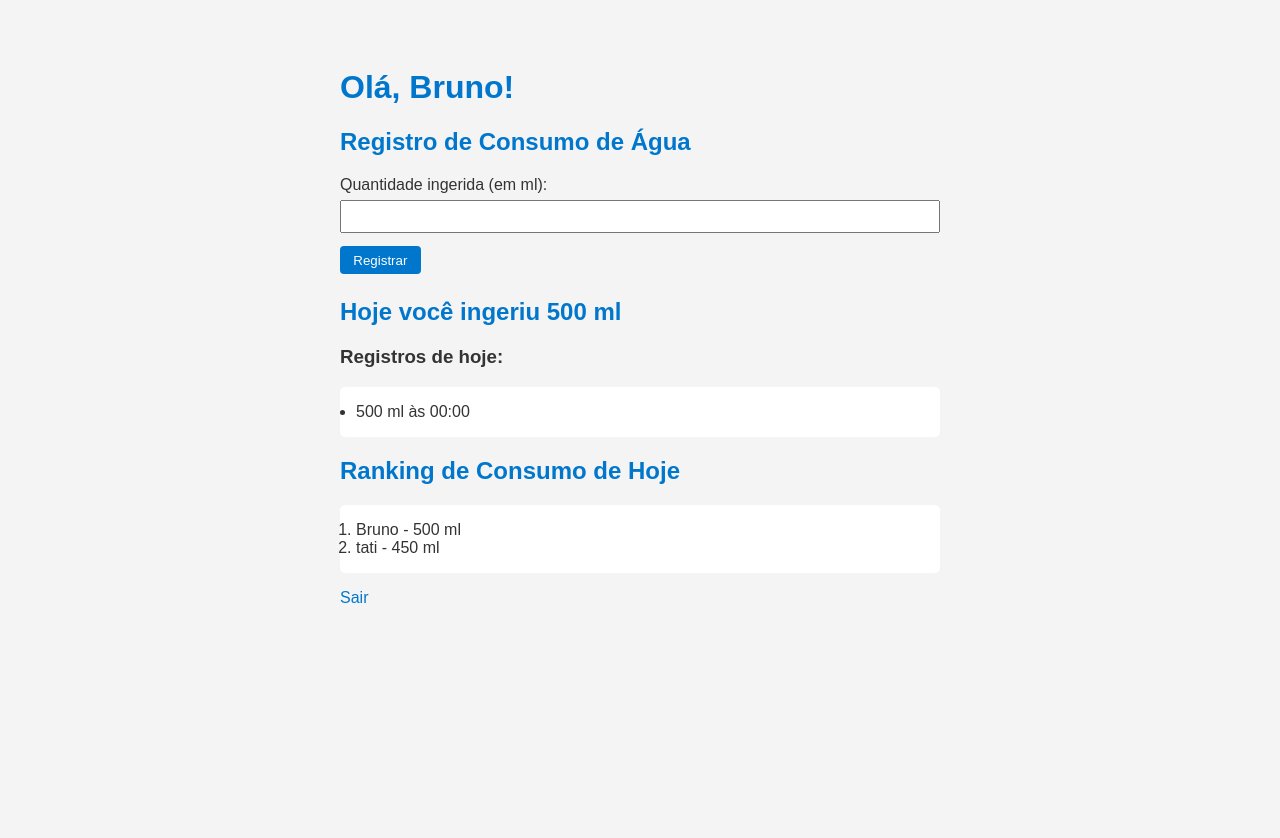
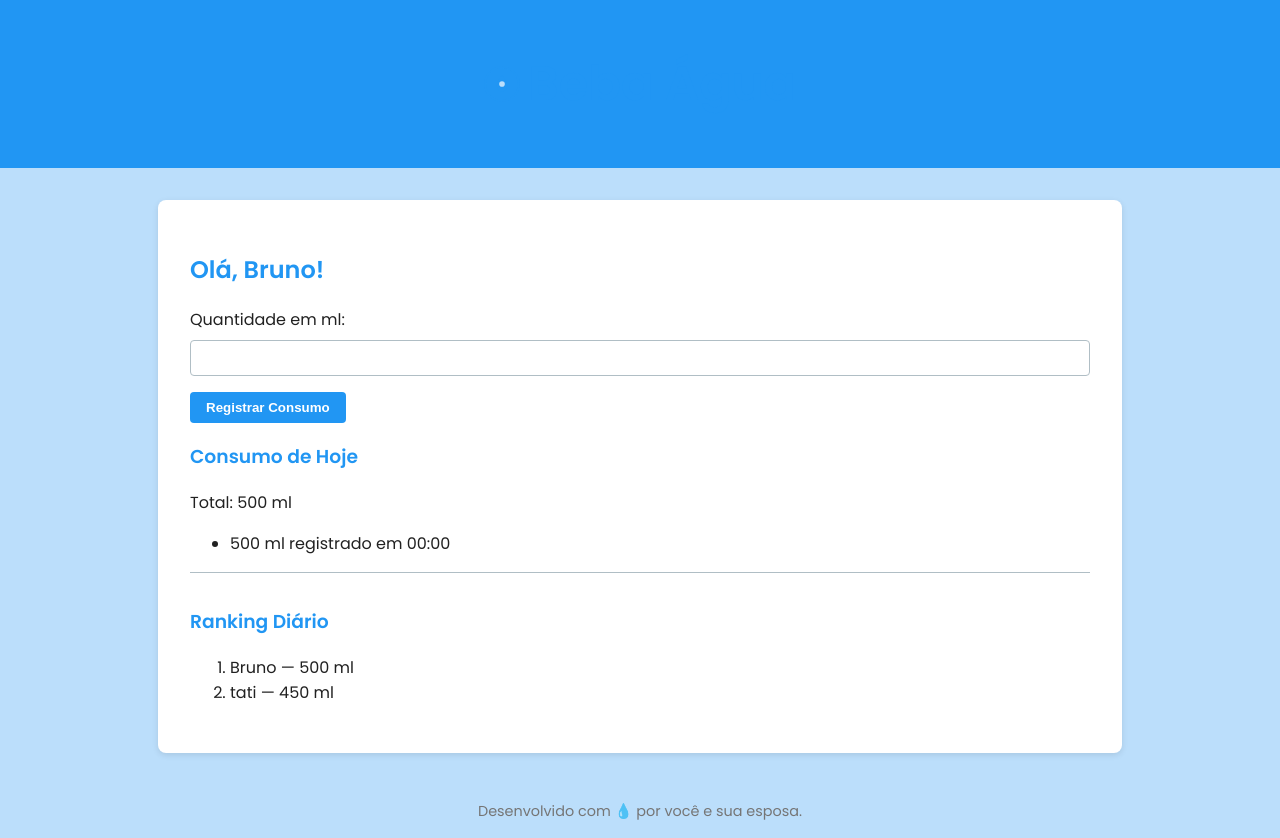
Before and after one commit to bhmgds/beba-agua, a FastAPI app: page / in a window 1280 px wide. Before the commit the page ends 603 px from the top, so only its background shows below. Run offline with FastAPI, Linux system fonts and the light colour scheme; a user stored in the database is signed in.

Commit message:
Implementação de identidade visual

```diff
--- a/static/style.css
+++ b/static/style.css
@@ -1,54 +1,90 @@
+/* style.css - Identidade visual Beba Agua */
+
+/* Importa fonte Poppins do Google Fonts */
+@import url('https://fonts.googleapis.com/css2?family=Poppins:wght@400;600&display=swap');
+
 body {
-    font-family: Arial, sans-serif;
-    max-width: 600px;
-    margin: 2em auto;
-    padding: 1em;
-    background: #f4f4f4;
-    color: #333;
+    font-family: 'Poppins', Arial, sans-serif;
+    background-color: #BBDEFB; /* azul claro */
+    color: #212121; /* quase preto */
+    margin: 0;
+    padding: 0;
 }
 
-h1, h2 {
-    color: #0077cc;
+header {
+    background-color: #2196F3; /* azul água */
+    color: #FFFFFF;
+    padding: 1rem 2rem;
+    text-align: center;
+    font-weight: 600;
+    font-size: 1.5rem;
 }
 
-form {
-    margin-bottom: 1.5em;
-}
-
-input[type="number"],
-input[type="text"],
-input[type="email"],
-input[type="password"] {
-    width: 100%;
-    padding: 0.5em;
-    margin: 0.5em 0 1em;
-    box-sizing: border-box;
+h1, h2, h3 {
+    color: #2196F3; /* azul água */
 }
 
 button {
-    padding: 0.5em 1em;
-    background-color: #0077cc;
+    background-color: #2196F3; /* azul água */
     color: white;
     border: none;
+    padding: 0.5rem 1rem;
     border-radius: 4px;
     cursor: pointer;
+    font-weight: 600;
+    transition: background-color 0.3s ease;
 }
 
 button:hover {
-    background-color: #005fa3;
+    background-color: #1976D2; /* azul mais escuro */
 }
 
-ul, ol {
-    background: white;
-    padding: 1em;
-    border-radius: 5px;
+input, select {
+    padding: 0.5rem;
+    border: 1px solid #B0BEC5; /* cinza claro */
+    border-radius: 4px;
+    font-size: 1rem;
+    width: 100%;
+    box-sizing: border-box;
+    margin-top: 0.5rem;
+    margin-bottom: 1rem;
 }
 
-a {
-    color: #0077cc;
-    text-decoration: none;
+.container {
+    max-width: 900px;
+    margin: 2rem auto;
+    padding: 2rem;
+    background: white;
+    border-radius: 8px;
+    box-shadow: 0 2px 6px rgb(0 0 0 / 0.1);
 }
 
-a:hover {
-    text-decoration: underline;
+.ranking {
+    margin-top: 1rem;
+    border-top: 1px solid #B0BEC5;
+    padding-top: 1rem;
 }
+
+.ranking-item {
+    display: flex;
+    justify-content: space-between;
+    padding: 0.25rem 0;
+    font-weight: 600;
+    color: #1976D2;
+}
+
+footer {
+    text-align: center;
+    padding: 1rem;
+    font-size: 0.9rem;
+    color: #757575; /* cinza médio */
+    margin-top: 2rem;
+}
+
+/* Responsividade básica */
+@media (max-width: 600px) {
+    .container {
+        margin: 1rem;
+        padding: 1rem;
+    }
+}
--- a/templates/index.html
+++ b/templates/index.html
@@ -1,46 +1,60 @@
 <!DOCTYPE html>
-<html lang="pt-br">
+<html lang="pt-BR">
 <head>
-    <meta charset="UTF-8">
-    <title>Consumo de Água</title>
-    <link rel="stylesheet" href="/static/style.css">
+  <meta charset="UTF-8" />
+  <meta name="viewport" content="width=device-width, initial-scale=1" />
+  <title>Beba Água - Controle Diário</title>
+  <link rel="stylesheet" href="/static/style.css" />
 </head>
 <body>
-    <h1>Olá, {{ usuario.nome }}!</h1>
+  <header>
+    <!-- Logo SVG inline -->
+    <div style="display:flex; align-items:center; justify-content:center; gap:0.5rem;">
+      <svg xmlns="http://www.w3.org/2000/svg" width="36" height="36" viewBox="0 0 64 64" fill="none">
+        <circle cx="32" cy="32" r="30" stroke="#2196F3" stroke-width="4"/>
+        <path fill="#2196F3" d="M32 16c-5 8-9 12-9 20 0 5 4 9 9 9s9-4 9-9c0-8-4-12-9-20z"/>
+        <circle cx="32" cy="32" r="5" fill="#BBDEFB"/>
+      </svg>
+      <h1>Beba Água</h1>
+    </div>
+  </header>
 
-    <h2>Registro de Consumo de Água</h2>
-    <form method="post" action="/registrar">
-        <label for="quantidade">Quantidade ingerida (em ml):</label>
-        <input type="number" name="quantidade" id="quantidade" required>
-        <button type="submit">Registrar</button>
+  <main class="container">
+    <h2>Olá, {{ usuario.nome }}!</h2>
+
+    <form action="/registrar" method="post">
+      <label for="quantidade">Quantidade em ml:</label>
+      <input type="number" id="quantidade" name="quantidade" min="50" step="50" required />
+      <button type="submit">Registrar Consumo</button>
     </form>
 
-    <h2>Hoje você ingeriu {{ total }} ml</h2>
+    <section>
+      <h3>Consumo de Hoje</h3>
+      <p>Total: {{ total }} ml</p>
 
-    {% if consumos %}
-        <h3>Registros de hoje:</h3>
       <ul>
-            {% for c in consumos %}
-                <li>{{ c.quantidade }} ml às {{ c.data.strftime("%H:%M") }}</li>
+        {% for consumo in consumos %}
+          <li>{{ consumo.quantidade }} ml registrado em {{ consumo.data.strftime("%H:%M") if consumo.data else '' }}</li>
+        {% else %}
+          <li>Nenhum registro até agora.</li>
         {% endfor %}
       </ul>
-    {% else %}
-        <p>Nenhum consumo registrado hoje ainda.</p>
-    {% endif %}
+    </section>
 
-    <h2>Ranking de Consumo de Hoje</h2>
-    {% if ranking %}
+    <section class="ranking">
+      <h3>Ranking Diário</h3>
       <ol>
         {% for nome, quantidade in ranking %}
-                <li>{{ nome }} - {{ quantidade }} ml</li>
+          <li>{{ nome }} — {{ quantidade }} ml</li>
+        {% else %}
+          <li>Sem registros hoje.</li>
         {% endfor %}
       </ol>
-    {% else %}
-        <p>Nenhum consumo registrado por ninguém hoje ainda.</p>
-    {% endif %}
+    </section>
+  </main>
 
-    <p>
-        <a href="/logout">Sair</a>
-    </p>
+  <footer>
+    Desenvolvido com 💧 por você e sua esposa.
+  </footer>
 </body>
 </html>
```
Lines whose indentation alone changed are shown as unchanged.
